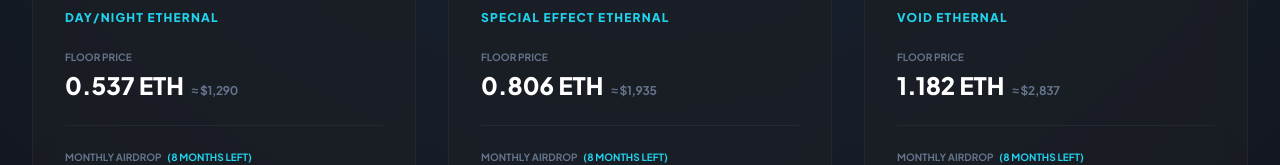
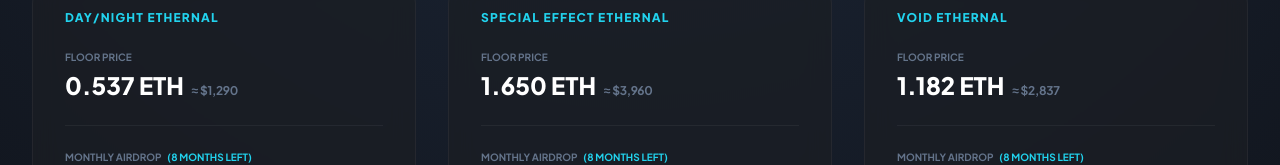
Before and after one commit to TheGuillotine/Anichess-Datas, a React (Vite) app: page / in a window 1280 px wide. Shown: the part 487-652 px from the top of the page. Built offline with nearby package versions, Linux system fonts and the light colour scheme; no server answers.

Commit message:
Implement hardcoded floor price for Special Effect Ethernals and fix duplicate function

```diff
--- a/App.tsx
+++ b/App.tsx
@@ -25,7 +25,8 @@ const App: React.FC = () => {
       checkPrice: 0.000,
       check24hChange: 0,
       ethernalsFloorEth: 0.142,
-      floorNftImage: "https://i.seadn.io/s/raw/files/84041d8e6c469f64989635741f22384a.png",
+      ethernalsFloorSpecial: 1.65,
+      floorNftImage: "https://openseauserdata.com/files/84041d8e6c469f64989635741f22384a.png",
       checkHistory: []
     };
   });
@@ -227,7 +228,10 @@ const App: React.FC = () => {
             }
             if (monthsRemaining < 0) monthsRemaining = 0;
 
-            const currentFloorEth = market.ethernalsFloorEth * tier.floorScale;
+            let currentFloorEth = market.ethernalsFloorEth * tier.floorScale;
+            if (tier.name === 'Special Effect Ethernal' && market.ethernalsFloorSpecial) {
+              currentFloorEth = market.ethernalsFloorSpecial;
+            }
             const floorEthStr = currentFloorEth.toFixed(3);
             const floorUsd = (currentFloorEth * market.ethPrice).toLocaleString(undefined, { maximumFractionDigits: 0 });
 
--- a/services/marketService.ts
+++ b/services/marketService.ts
@@ -11,10 +11,14 @@ export interface MarketData {
   checkPrice: number;
   check24hChange: number;
   ethernalsFloorEth: number;
+  ethernalsFloorSpecial: number; // New field
   floorNftImage: string;
   checkHistory: { date: string; value: number }[];
 }
 
+// ...
+
+// Market Event Interface
 export interface MarketEvent {
   id: string;
   type: 'sale' | 'listing' | 'transfer';
@@ -89,7 +93,8 @@ export const fetchEthAndCheckPrice = async () => {
 // Separate fetcher for Floor Price (Slower due to OpenSea)
 export const fetchFloorPrice = async () => {
   console.log("[MarketService] Fetching Floor Price...");
-  let ethernalsFloorEth = 0.5374; // Updated default/fallback
+  let ethernalsFloorEth = 0.5374;
+  let ethernalsFloorSpecial = 1.65; // User provided hardcoded value
   let floorNftImage = "https://openseauserdata.com/files/84041d8e6c469f64989635741f22384a.png";
 
   try {
@@ -137,7 +142,7 @@ export const fetchFloorPrice = async () => {
     console.error("Floor fetch error", e);
   }
 
-  return { ethernalsFloorEth, floorNftImage };
+  return { ethernalsFloorEth, ethernalsFloorSpecial, floorNftImage };
 };
 
 // Main function can now just combine them if needed, but we prefer using them separately
```
